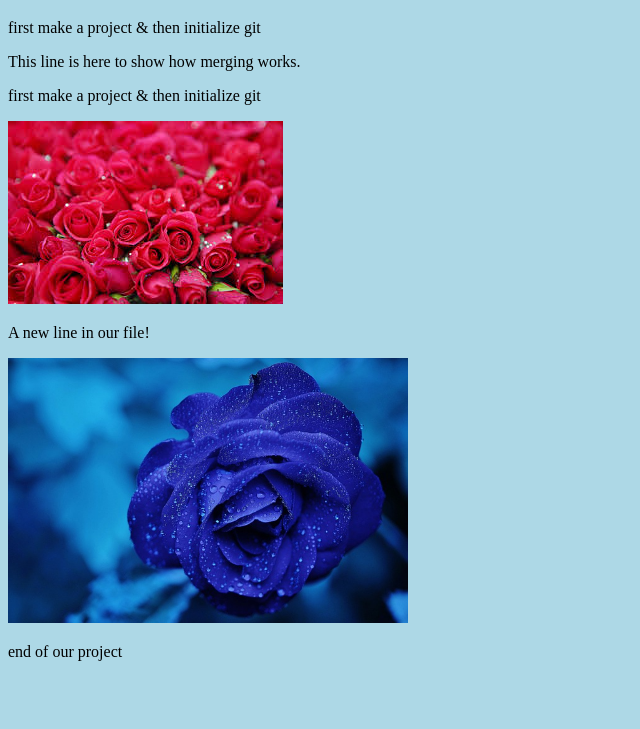
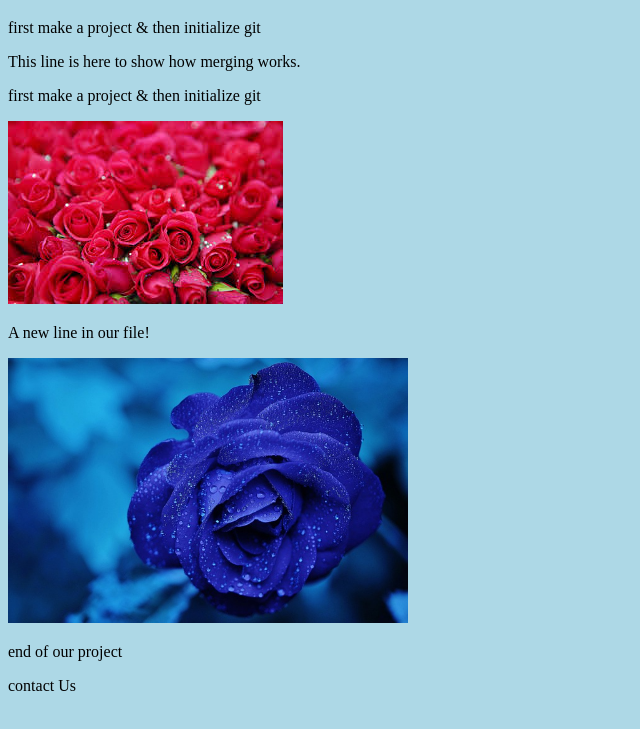
Before and after one commit to Chinmaya97/git-demo, a plain HTML site: page index.html in a window 1280 px wide. Shown: the part 61-790 px from the top of the page, without its empty margins (0-640 px from the left). Drawn offline with Linux system fonts and the light colour scheme.

Commit message:
Update index.html with footer

```diff
--- a/index.html
+++ b/index.html
@@ -28,5 +28,6 @@
       />
       <p>end of our project</p>
     </div>
+<footer>contact Us</footer>
   </body>
 </html>
```
